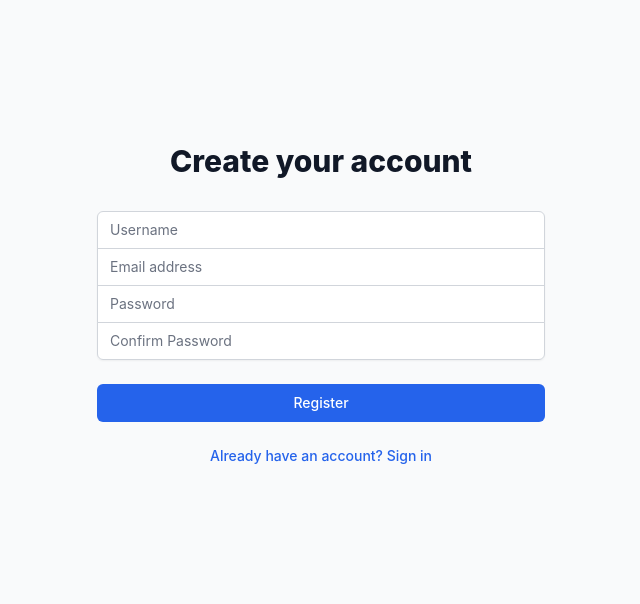
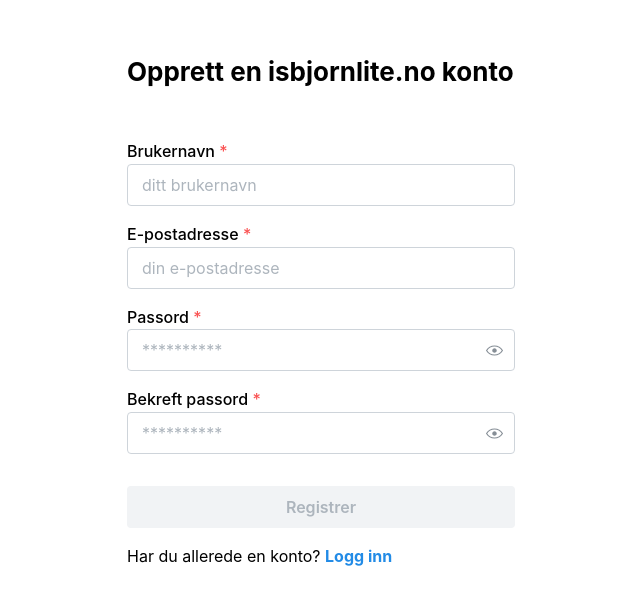
Before and after one commit to matsklevstad/isbjornlite, a Next.js app in the folder frontend/: page /register in a window 1280 px wide. Shown: the part 108-712 px from the top of the page, without its empty margins (319-959 px from the left). Built offline with nearby package versions, Linux system fonts and the light colour scheme.

Commit message:
add registration component and form validation; remove old registration logic; update package dependencies

```diff
--- a/frontend/package.json
+++ b/frontend/package.json
@@ -10,6 +10,7 @@
   },
   "dependencies": {
     "@mantine/core": "^7.17.2",
+    "@mantine/form": "^7.17.2",
     "@mantine/hooks": "^7.17.2",
     "@react-three/cannon": "^6.6.0",
     "@react-three/drei": "^9.112.0",
--- a/frontend/src/components/login/Login.tsx
+++ b/frontend/src/components/login/Login.tsx
@@ -10,8 +10,9 @@
   TextInput,
   Title,
   Alert,
+  Card,
 } from "@mantine/core";
-import classes from "./Login.module.css";
+
 import { useAuthStore } from "@/stores/authStore";
 
 export function Login() {
@@ -53,9 +54,9 @@
   };
 
   return (
-    <div className={classes.wrapper}>
-      <Paper className={classes.form} radius={0} p={30}>
-        <Title order={2} className={classes.title} ta="center" mt="md" mb={50}>
+    <Card w="30rem" mx="auto" mt={100}>
+      <Paper radius={0} p={30}>
+        <Title order={2} ta="center" mt="md" mb={50}>
           Velkommen til Isbjørn Lite!
         </Title>
 
@@ -106,6 +107,6 @@
           </Anchor>
         </Text>
       </Paper>
-    </div>
+    </Card>
   );
 }
--- /dev/null
+++ b/frontend/src/components/register/Register.tsx
@@ -0,0 +1,142 @@
+import { useAuthStore } from "@/stores/authStore";
+import {
+  Card,
+  Paper,
+  Title,
+  Alert,
+  TextInput,
+  PasswordInput,
+  Text,
+  Button,
+  Anchor,
+} from "@mantine/core";
+import { useRouter } from "next/router";
+import { useState } from "react";
+import { useForm } from "@mantine/form";
+
+export function Register() {
+  const router = useRouter();
+  const { register } = useAuthStore();
+
+  const form = useForm({
+    initialValues: {
+      username: "",
+      email: "",
+      password: "",
+      confirmPassword: "",
+    },
+    validate: {
+      username: (value) => (value ? null : "Brukernavn er påkrevd"),
+      email: (value) =>
+        /^\S+@\S+$/.test(value)
+          ? null
+          : "Vennligst skriv inn en gyldig e-postadresse",
+      password: (value) => (value ? null : "Passord er påkrevd"),
+      confirmPassword: (value, values) =>
+        value === values.password ? null : "Passordene stemmer ikke overens",
+    },
+  });
+
+  const [loading, setLoading] = useState(false);
+  const [error, setError] = useState("");
+
+  const handleRegister = async (e: React.FormEvent) => {
+    e.preventDefault();
+
+    const validation = form.validate();
+    if (validation.hasErrors) {
+      return;
+    }
+
+    setLoading(true);
+    setError("");
+
+    try {
+      await register({
+        username: form.values.username,
+        email: form.values.email,
+        password: form.values.password,
+        image: "default-profile.png",
+      });
+      router.push("/login");
+    } catch (err: any) {
+      setError(
+        err.response?.data?.message ||
+          "Registreringen mislyktes. Vennligst prøv igjen."
+      );
+    } finally {
+      setLoading(false);
+    }
+  };
+
+  return (
+    <Card w="30rem" mx="auto" mt={100}>
+      <Paper radius={0} p={30}>
+        <Title order={2} mt="md" mb={50}>
+          Opprett en isbjornlite.no konto
+        </Title>
+
+        {error && (
+          <Alert
+            color="red"
+            mb="md"
+            withCloseButton
+            onClose={() => setError("")}>
+            {error}
+          </Alert>
+        )}
+
+        <form onSubmit={handleRegister}>
+          <TextInput
+            label="Brukernavn"
+            placeholder="ditt brukernavn"
+            size="md"
+            {...form.getInputProps("username")}
+            required
+          />
+          <TextInput
+            label="E-postadresse"
+            placeholder="din e-postadresse"
+            size="md"
+            mt="md"
+            {...form.getInputProps("email")}
+            required
+          />
+          <PasswordInput
+            label="Passord"
+            placeholder="**********"
+            mt="md"
+            size="md"
+            {...form.getInputProps("password")}
+            required
+          />
+          <PasswordInput
+            label="Bekreft passord"
+            placeholder="**********"
+            mt="md"
+            size="md"
+            {...form.getInputProps("confirmPassword")}
+            required
+          />
+          <Text mt="md" size="sm"></Text>
+          <Button
+            fullWidth
+            mt="xl"
+            size="md"
+            type="submit"
+            loading={loading}
+            disabled={!form.isValid()}>
+            {loading ? "Registrerer..." : "Registrer"}
+          </Button>
+        </form>
+
+        <Text mt="md">
+          Har du allerede en konto?{" "}
+          <Anchor href="/login" fw={700}>
+            Logg inn
+          </Anchor>
+        </Text>
+      </Paper>
+    </Card>
+  );
+}
--- a/frontend/src/pages/register.tsx
+++ b/frontend/src/pages/register.tsx
@@ -1,163 +1,9 @@
-import React, { useState } from "react";
-import { useRouter } from "next/router";
-import Link from "next/link";
-import { useAuthStore } from "@/stores/authStore";
+import { Register } from "@/components/register/Register";
 
-const Register = () => {
-  const router = useRouter();
-  const { register } = useAuthStore();
-  const [formData, setFormData] = useState({
-    username: "",
-    email: "",
-    password: "",
-    confirmPassword: "",
-    image: "default-profile.png", // Default image for new users
-  });
-  const [loading, setLoading] = useState(false);
-  const [error, setError] = useState("");
-
-  const handleChange = (e: React.ChangeEvent<HTMLInputElement>) => {
-    setFormData({ ...formData, [e.target.name]: e.target.value });
-  };
-
-  const handleSubmit = async (e: React.FormEvent) => {
-    e.preventDefault();
-
-    setLoading(true);
-
-    // Basic validation
-    if (!formData.username || !formData.email || !formData.password) {
-      setError("All fields are required");
-      return;
-    }
-
-    if (formData.password !== formData.confirmPassword) {
-      setError("Passwords do not match");
-      return;
-    }
-
-    try {
-      await register({
-        username: formData.username,
-        email: formData.email,
-        password: formData.password,
-        image: formData.image,
-      });
-
-      // Registration successful, redirect
-      setLoading(false);
-      router.push("/login");
-    } catch (err: any) {
-      console.error("Registration error:", err);
-      setError(err.response?.data?.message || "Something went wrong");
-      setLoading(false);
-    }
-  };
-
+export default function RegisterPage() {
   return (
-    <div className="min-h-screen flex items-center justify-center bg-gray-50 py-12 px-4 sm:px-6 lg:px-8">
-      <div className="max-w-md w-full space-y-8">
-        <div>
-          <h2 className="mt-6 text-center text-3xl font-extrabold text-gray-900">
-            Create your account
-          </h2>
-        </div>
-
-        {error && (
-          <div
-            className="bg-red-100 border border-red-400 text-red-700 px-4 py-3 rounded relative"
-            role="alert">
-            <span className="block sm:inline">{error}</span>
-          </div>
-        )}
-
-        <form className="mt-8 space-y-6" onSubmit={handleSubmit}>
-          <div className="rounded-md shadow-sm -space-y-px">
-            <div>
-              <label htmlFor="username" className="sr-only">
-                Username
-              </label>
-              <input
-                id="username"
-                name="username"
-                type="text"
-                required
-                className="appearance-none rounded-none relative block w-full px-3 py-2 border border-gray-300 placeholder-gray-500 text-gray-900 rounded-t-md focus:outline-none focus:ring-blue-500 focus:border-blue-500 focus:z-10 sm:text-sm"
-                placeholder="Username"
-                value={formData.username}
-                onChange={handleChange}
-              />
-            </div>
-
-            <div>
-              <label htmlFor="email" className="sr-only">
-                Email address
-              </label>
-              <input
-                id="email"
-                name="email"
-                type="email"
-                required
-                className="appearance-none rounded-none relative block w-full px-3 py-2 border border-gray-300 placeholder-gray-500 text-gray-900 focus:outline-none focus:ring-blue-500 focus:border-blue-500 focus:z-10 sm:text-sm"
-                placeholder="Email address"
-                value={formData.email}
-                onChange={handleChange}
-              />
-            </div>
-
-            <div>
-              <label htmlFor="password" className="sr-only">
-                Password
-              </label>
-              <input
-                id="password"
-                name="password"
-                type="password"
-                required
-                className="appearance-none rounded-none relative block w-full px-3 py-2 border border-gray-300 placeholder-gray-500 text-gray-900 focus:outline-none focus:ring-blue-500 focus:border-blue-500 focus:z-10 sm:text-sm"
-                placeholder="Password"
-                value={formData.password}
-                onChange={handleChange}
-              />
-            </div>
-
-            <div>
-              <label htmlFor="confirmPassword" className="sr-only">
-                Confirm Password
-              </label>
-              <input
-                id="confirmPassword"
-                name="confirmPassword"
-                type="password"
-                required
-                className="appearance-none rounded-none relative block w-full px-3 py-2 border border-gray-300 placeholder-gray-500 text-gray-900 rounded-b-md focus:outline-none focus:ring-blue-500 focus:border-blue-500 focus:z-10 sm:text-sm"
-                placeholder="Confirm Password"
-                value={formData.confirmPassword}
-                onChange={handleChange}
-              />
-            </div>
-          </div>
-
-          <div>
-            <button
-              type="submit"
-              disabled={loading}
-              className="group relative w-full flex justify-center py-2 px-4 border border-transparent text-sm font-medium rounded-md text-white bg-blue-600 hover:bg-blue-700 focus:outline-none focus:ring-2 focus:ring-offset-2 focus:ring-blue-500">
-              {loading ? "Registering..." : "Register"}
-            </button>
-          </div>
-
-          <div className="text-sm text-center">
-            <Link
-              href="/login"
-              className="font-medium text-blue-600 hover:text-blue-500">
-              Already have an account? Sign in
-            </Link>
-          </div>
-        </form>
-      </div>
+    <div>
+      <Register />
     </div>
   );
-};
-
-export default Register;
+}
```
Also changed, not shown: frontend/src/components/login/Login.module.css (deleted, +0 -21 lines), 1 other file (tests, documents, lock files or other folders).
